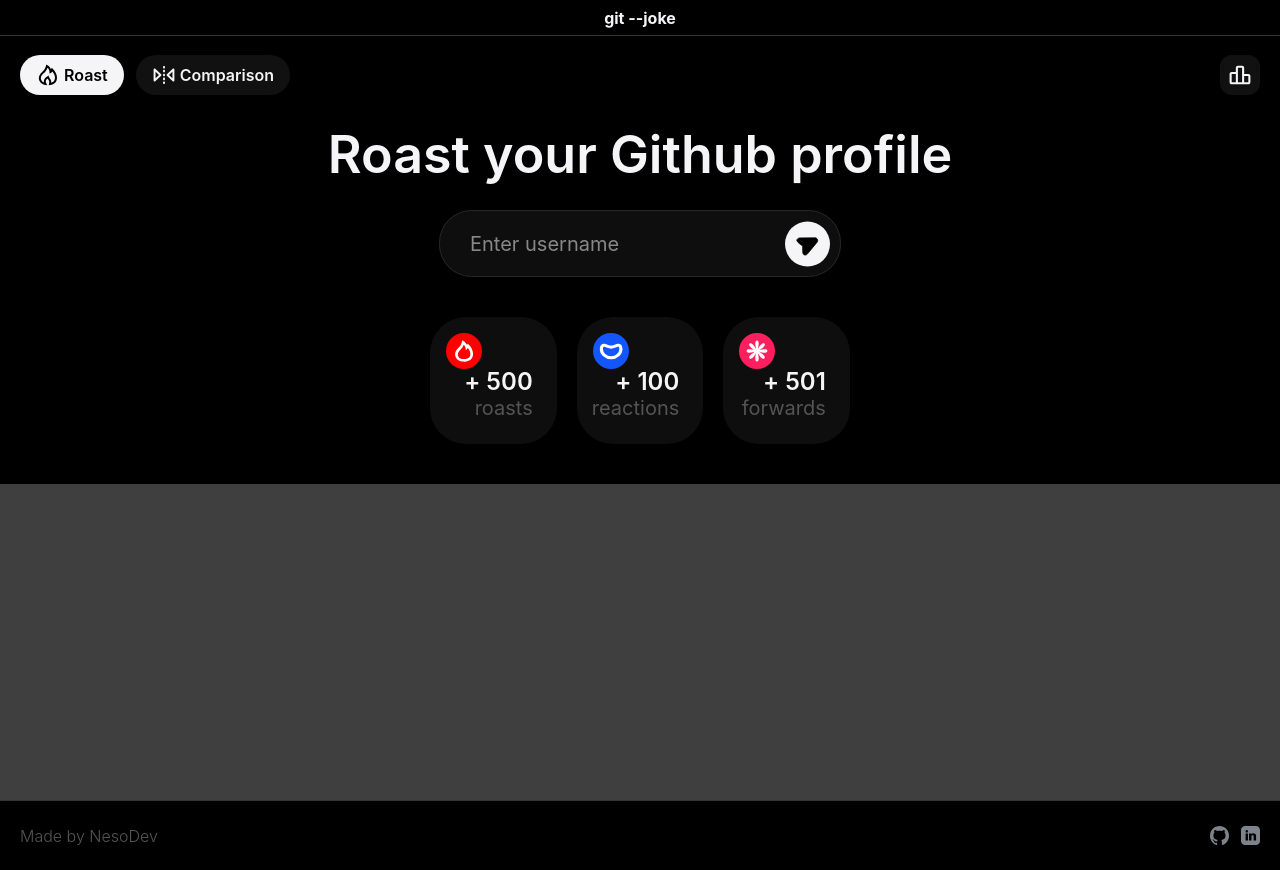
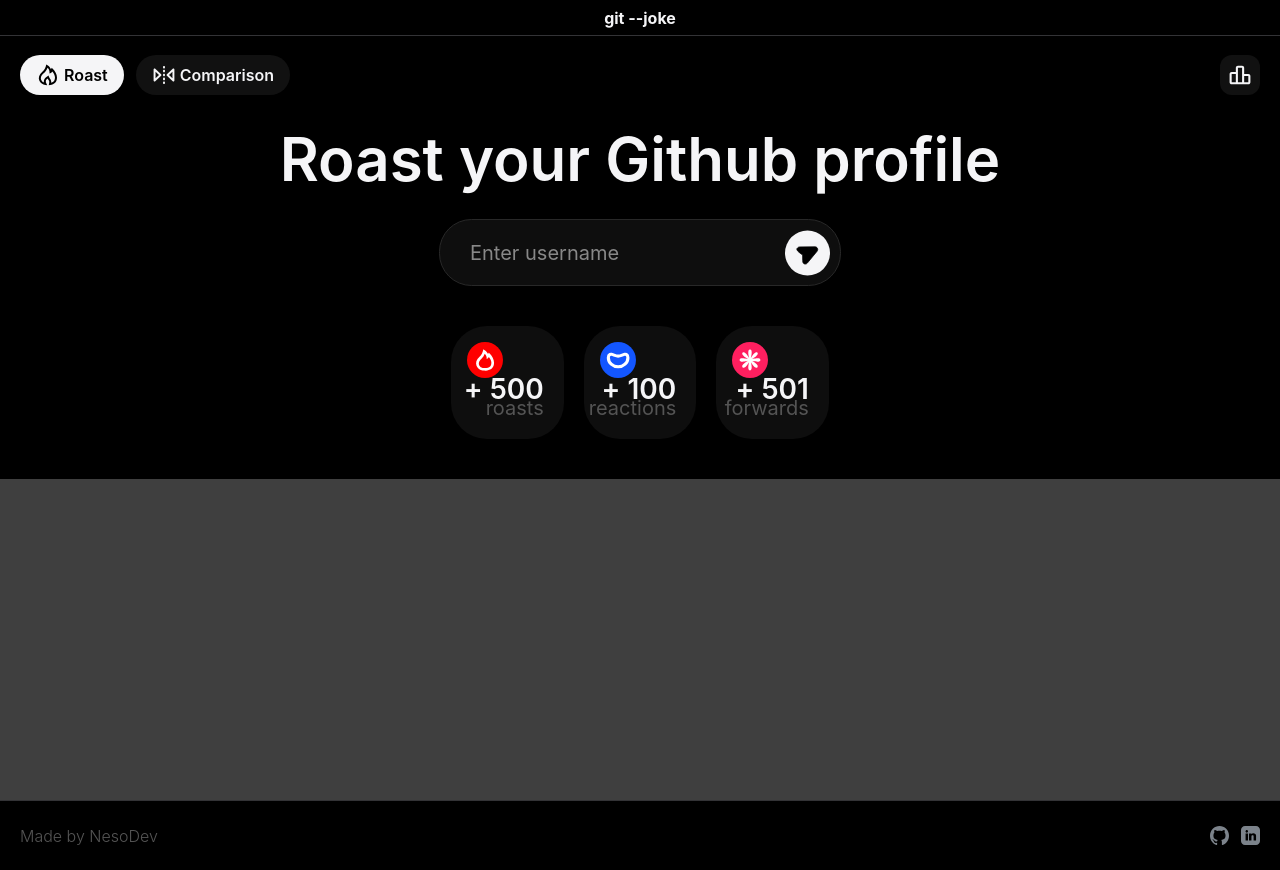
Before and after one commit to NesoDev/git-joke, a Nuxt app: page /home/roast in a window 1280 px wide. Built offline with nearby package versions, Linux system fonts and the light colour scheme.

Commit message:
wip: remake roast page

```diff
--- a/app/pages/home/roast.vue
+++ b/app/pages/home/roast.vue
@@ -83,8 +83,8 @@
                     </div>
                 </div>
                 <div class="page__details">
-                    <!--
                     <div class="details__text">
+                        <!--
                         <p class="details__text-main">
                             <span>Brutally honest.</span>
                             <span>Visually stunning.</span>
@@ -93,7 +93,10 @@
                             <span>View roasts of</span>
                             <span>other users ></span>
                         </NuxtLink>
+                        -->
                     </div>
+
+                    <!--
                     <div class="details__card">
                         <div class="details__card-sample">
                             <video autoplay loop muted playsinline class="sample-video">
@@ -179,7 +182,7 @@
     flex-direction: row;
     /** mobile first */
     width: 100%;
-    height: clamp(95px, 35%, 140px);
+    height: clamp(95px, 35%, 150px);
     gap: clamp(var(--s-size-3), 4vw, var(--s-size-6));
     justify-content: center;
 }
@@ -212,9 +215,11 @@
 #roast-icon {
     background: #ff0000;
 }
+
 #reaction-icon {
     background: #1356ff;
 }
+
 #forward-icon {
     background: #ff1f5f;
 }
@@ -235,7 +240,7 @@
     /** mobile first */
     bottom: var(--s-size-4);
     right: var(--s-size-4);
-    gap: 0;
+    line-height: 120%;
 }
 
 .metric-card__text-main {
@@ -256,6 +261,11 @@
     width: 100%;
     height: 100%;
     background: rgb(63, 63, 63);
+    display: flex;
+    flex-direction: column;
+    align-items: center;
+    /** mobile first */
+    padding: var(--s-size-5);
 }
 
 /** ========================================= */
@@ -271,7 +281,7 @@
     .page__title {
         width: 100%;
         font-weight: 600;
-        font-size: var(--r-size-13);
+        font-size: var(--r-size-15);
     }
 
     .page__metrics {
@@ -294,13 +304,13 @@
     }
 
     .metric-card__text {
-        bottom: var(--s-size-6);
-        right: var(--s-size-6);
+        bottom: var(--s-size-5);
+        right: var(--s-size-5);
     }
 
     .metric-card__text-main {
         font-weight: 600;
-        font-size: var(--r-size-6);
+        font-size: var(--r-size-7);
     }
 
     .metric-card__text-secondary {
```
Also changed, not shown: 1 other file (tests, documents, lock files or other folders).
